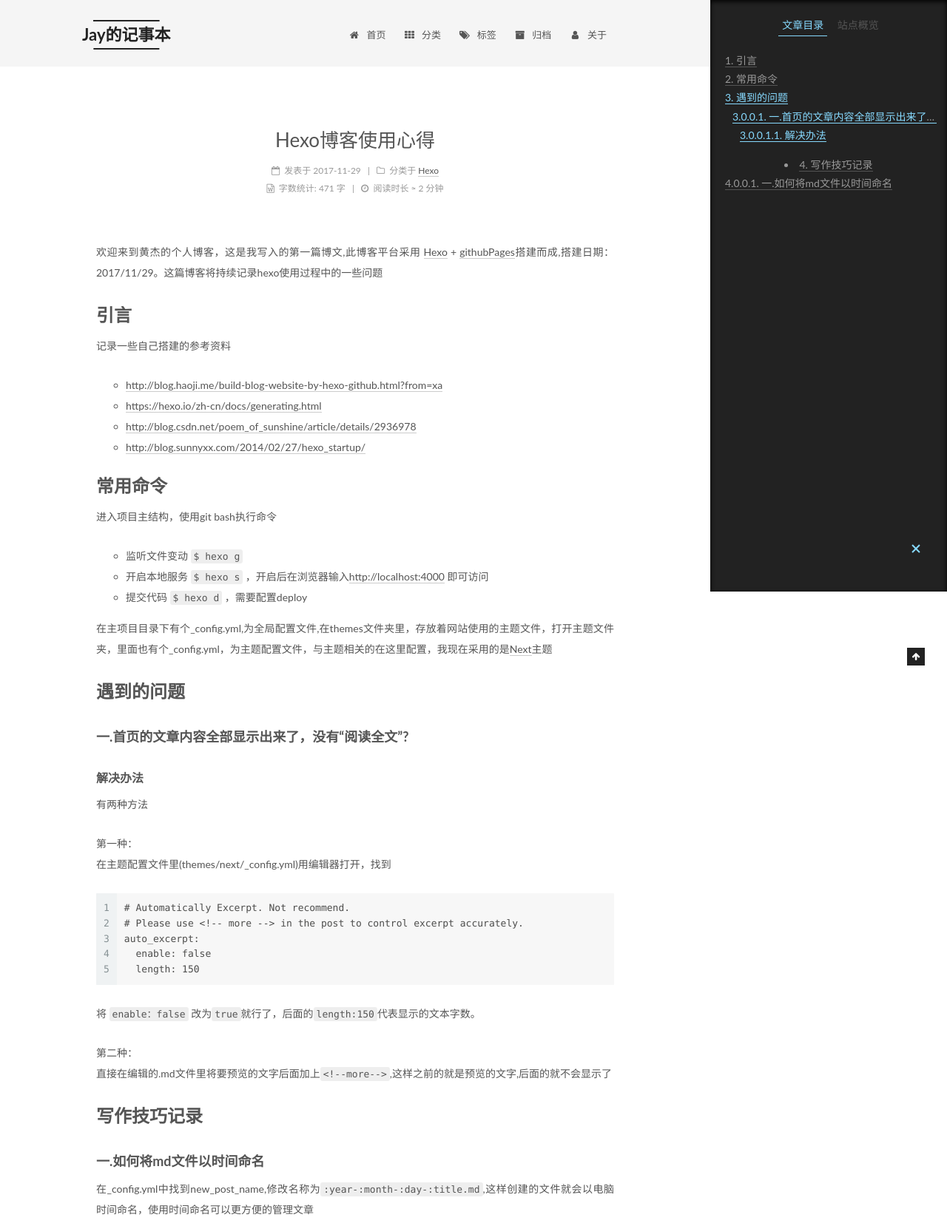
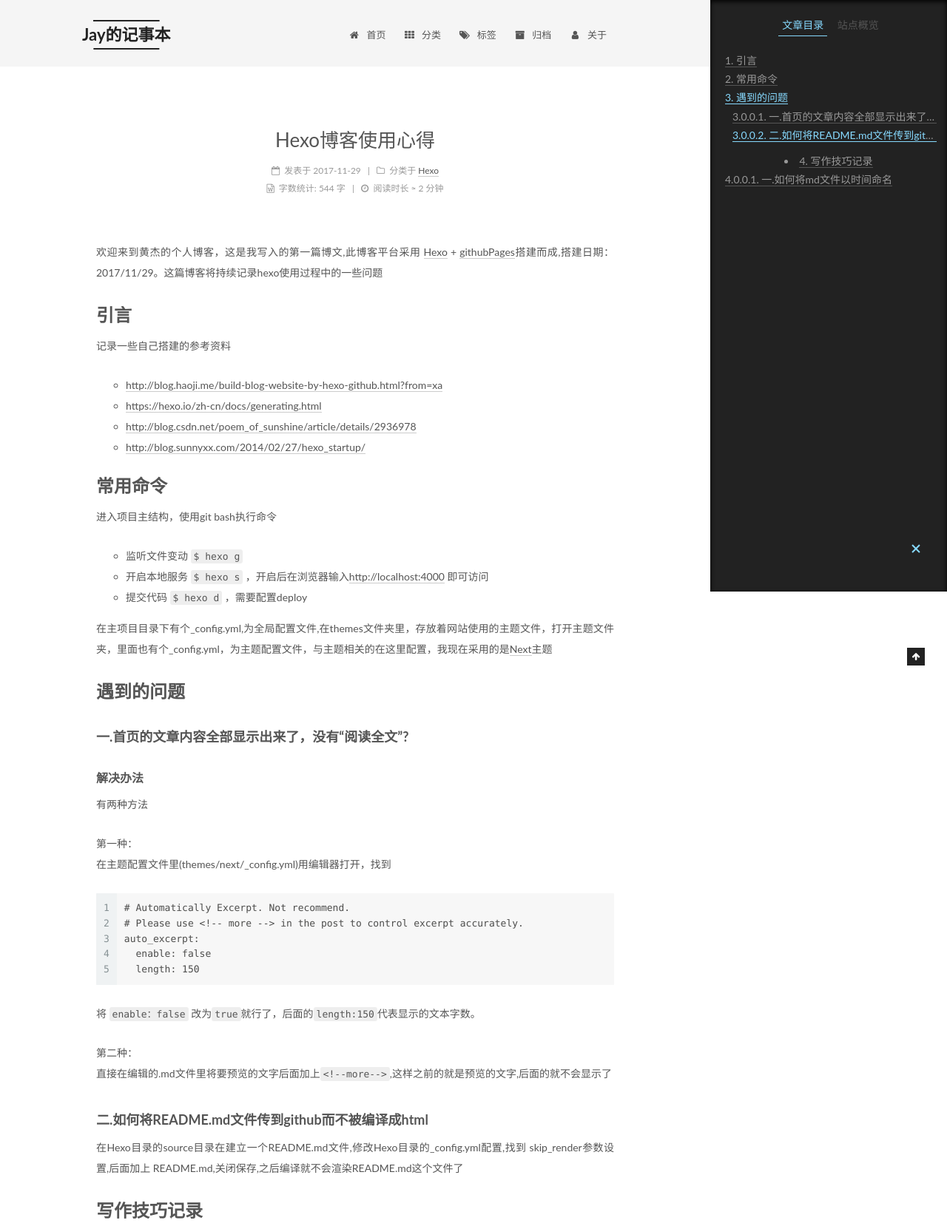
Before and after one commit to Jay-huangjie/Jay-huangjie.github.io, a plain HTML site: page 2017/11/29/hello-world/index.html in a window 1280 px wide. Shown: the top 1658 px of the page at 74% size. Drawn offline with Linux system fonts and the light colour scheme; some packages are replaced by stand-ins of ours; a script that the page names is missing.

Commit message:
Site updated: 2017-12-07 15:50:10

```diff
--- a/2017/11/29/hello-world/index.html
+++ b/2017/11/29/hello-world/index.html
@@ -87,7 +87,7 @@
 <meta property="og:site_name" content="Jay的记事本">
 <meta property="og:description" content="欢迎来到黄杰的个人博客，这是我写入的第一篇博文,此博客平台采用  Hexo + githubPages搭建而成,搭建日期：2017/11/29。这篇博客将持续记录hexo使用过程中的一些问题">
 <meta property="og:locale" content="zh-Hans">
-<meta property="og:updated_time" content="2017-11-30T03:52:44.218Z">
+<meta property="og:updated_time" content="2017-12-07T07:49:55.438Z">
 <meta name="twitter:card" content="summary">
 <meta name="twitter:title" content="Hexo博客使用心得">
 <meta name="twitter:description" content="欢迎来到黄杰的个人博客，这是我写入的第一篇博文,此博客平台采用  Hexo + githubPages搭建而成,搭建日期：2017/11/29。这篇博客将持续记录hexo使用过程中的一些问题">
@@ -356,7 +356,7 @@
                   <span class="post-meta-item-text">字数统计&#58;</span>
 
                 <span title="字数统计">
-                  471 字
+                  544 字
                 </span>
 
 
@@ -412,6 +412,7 @@
 <p>第一种：<br>在主题配置文件里(themes/next/_config.yml)用编辑器打开，找到<br><figure class="highlight plain"><table><tr><td class="gutter"><pre><span class="line">1</span><br><span class="line">2</span><br><span class="line">3</span><br><span class="line">4</span><br><span class="line">5</span><br></pre></td><td class="code"><pre><span class="line"># Automatically Excerpt. Not recommend.</span><br><span class="line"># Please use &lt;!-- more --&gt; in the post to control excerpt accurately.</span><br><span class="line">auto_excerpt:</span><br><span class="line">  enable: false</span><br><span class="line">  length: 150</span><br></pre></td></tr></table></figure></p>
 <p>将 <code>enable：false</code> 改为<code>true</code>就行了，后面的<code>length:150</code>代表显示的文本字数。</p>
 <p>第二种：<br>直接在编辑的.md文件里将要预览的文字后面加上<code>&lt;!--more--&gt;</code>,这样之前的就是预览的文字,后面的就不会显示了</p>
+<h4 id="二-如何将README-md文件传到github而不被编译成html"><a href="#二-如何将README-md文件传到github而不被编译成html" class="headerlink" title="二.如何将README.md文件传到github而不被编译成html"></a>二.如何将README.md文件传到github而不被编译成html</h4><p>在Hexo目录的source目录在建立一个README.md文件,修改Hexo目录的_config.yml配置,找到 skip_render参数设置,后面加上 README.md,关闭保存,之后编译就不会渲染README.md这个文件了</p>
 <h1 id="写作技巧记录"><a href="#写作技巧记录" class="headerlink" title="写作技巧记录"></a>写作技巧记录</h1><h4 id="一-如何将md文件以时间命名"><a href="#一-如何将md文件以时间命名" class="headerlink" title="一.如何将md文件以时间命名"></a>一.如何将md文件以时间命名</h4><p>  在_config.yml中找到new_post_name,修改名称为<code>:year-:month-:day-:title.md</code>,这样创建的文件就会以电脑时间命名，使用时间命名可以更方便的管理文章</p>
 
 
@@ -613,7 +614,7 @@
 
 
 
-              <div class="post-toc-content"><ol class="nav"><li class="nav-item nav-level-1"><a class="nav-link" href="#引言"><span class="nav-number">1.</span> <span class="nav-text">引言</span></a></li><li class="nav-item nav-level-1"><a class="nav-link" href="#常用命令"><span class="nav-number">2.</span> <span class="nav-text">常用命令</span></a></li><li class="nav-item nav-level-1"><a class="nav-link" href="#遇到的问题"><span class="nav-number">3.</span> <span class="nav-text">遇到的问题</span></a><ol class="nav-child"><li class="nav-item nav-level-4"><a class="nav-link" href="#一-首页的文章内容全部显示出来了，没有“阅读全文”"><span class="nav-number">3.0.0.1.</span> <span class="nav-text">一.首页的文章内容全部显示出来了，没有“阅读全文”?</span></a><ol class="nav-child"><li class="nav-item nav-level-5"><a class="nav-link" href="#解决办法"><span class="nav-number">3.0.0.1.1.</span> <span class="nav-text">解决办法</span></a></li></ol></li></ol></li></ol></li></ol></li><li class="nav-item nav-level-1"><a class="nav-link" href="#写作技巧记录"><span class="nav-number">4.</span> <span class="nav-text">写作技巧记录</span></a><ol class="nav-child"><li class="nav-item nav-level-4"><a class="nav-link" href="#一-如何将md文件以时间命名"><span class="nav-number">4.0.0.1.</span> <span class="nav-text">一.如何将md文件以时间命名</span></a></li></ol></li></ol></li></ol></li></ol></div>
+              <div class="post-toc-content"><ol class="nav"><li class="nav-item nav-level-1"><a class="nav-link" href="#引言"><span class="nav-number">1.</span> <span class="nav-text">引言</span></a></li><li class="nav-item nav-level-1"><a class="nav-link" href="#常用命令"><span class="nav-number">2.</span> <span class="nav-text">常用命令</span></a></li><li class="nav-item nav-level-1"><a class="nav-link" href="#遇到的问题"><span class="nav-number">3.</span> <span class="nav-text">遇到的问题</span></a><ol class="nav-child"><li class="nav-item nav-level-4"><a class="nav-link" href="#一-首页的文章内容全部显示出来了，没有“阅读全文”"><span class="nav-number">3.0.0.1.</span> <span class="nav-text">一.首页的文章内容全部显示出来了，没有“阅读全文”?</span></a><ol class="nav-child"><li class="nav-item nav-level-5"><a class="nav-link" href="#解决办法"><span class="nav-number">3.0.0.1.1.</span> <span class="nav-text">解决办法</span></a></li></ol></li><li class="nav-item nav-level-4"><a class="nav-link" href="#二-如何将README-md文件传到github而不被编译成html"><span class="nav-number">3.0.0.2.</span> <span class="nav-text">二.如何将README.md文件传到github而不被编译成html</span></a></li></ol></li></ol></li></ol></li><li class="nav-item nav-level-1"><a class="nav-link" href="#写作技巧记录"><span class="nav-number">4.</span> <span class="nav-text">写作技巧记录</span></a><ol class="nav-child"><li class="nav-item nav-level-4"><a class="nav-link" href="#一-如何将md文件以时间命名"><span class="nav-number">4.0.0.1.</span> <span class="nav-text">一.如何将md文件以时间命名</span></a></li></ol></li></ol></li></ol></li></ol></div>
 
 
           </div>
--- a/css/main.css
+++ b/css/main.css
@@ -1827,7 +1827,7 @@ pre .javascript .function {
   width: 4px;
   height: 4px;
   border-radius: 50%;
-  background: #2da61b;
+  background: #79c3b3;
 }
 .links-of-blogroll {
   font-size: 13px;
```
Also changed, not shown: index.html (+1 -1 lines).
